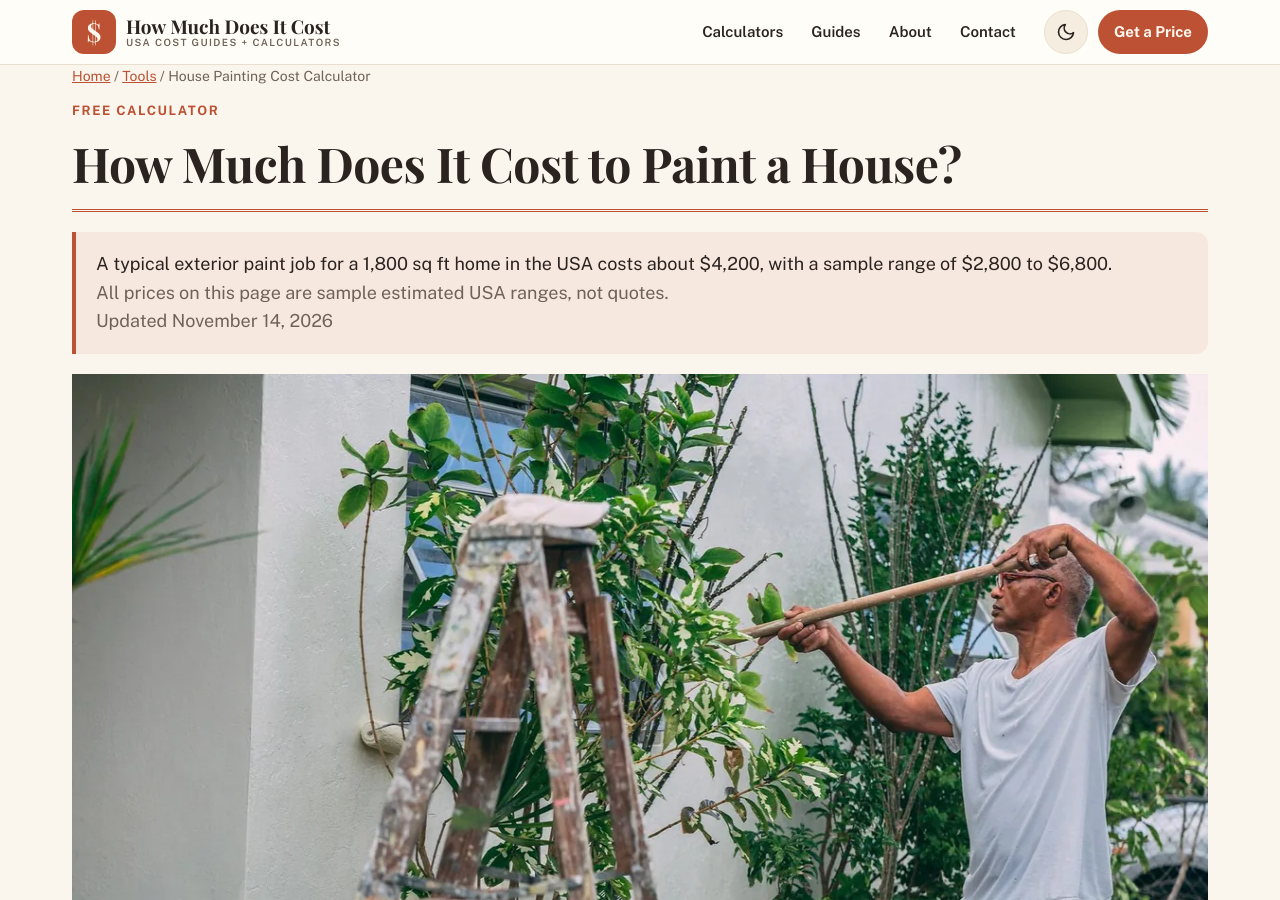
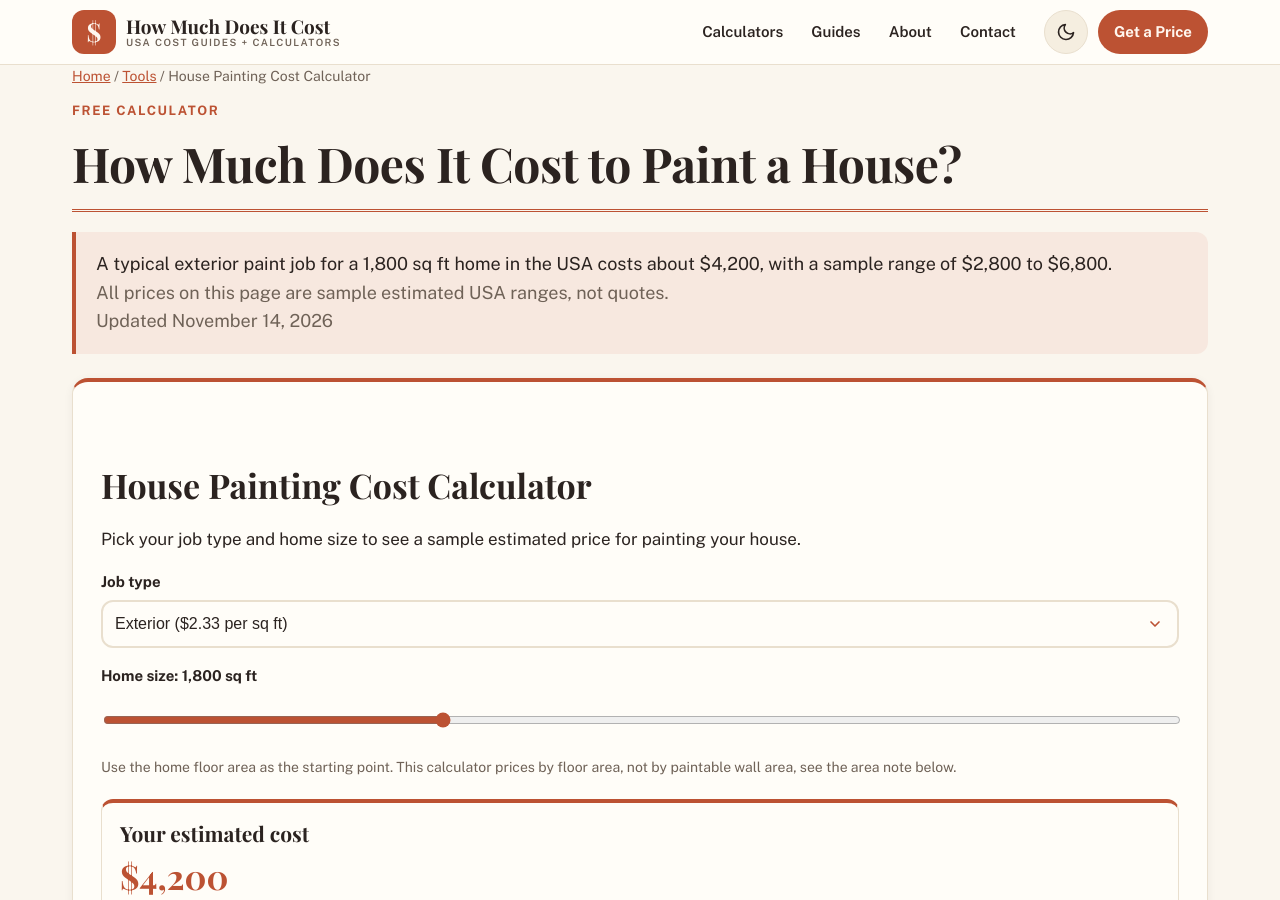
Before and after one commit to zaidmeo09-dhangal/howmuchdoesitcostusa, a Jekyll site: the page built from house-painting-cost-calculator.md, in a window 1280 px wide and 900 px high. Built offline with Jekyll 4.4.1, drawn with Linux system fonts in a browser that asks for light colours; some web fonts are replaced.

Commit message:
Initial deploy: add house-painting-cost-calculator.md

```diff
--- a/house-painting-cost-calculator.md
+++ b/house-painting-cost-calculator.md
@@ -5,11 +5,6 @@ meta_title: "How Much Does It Cost to Paint a House? Calculator"
 meta_description: "How much does it cost to paint a house? Estimate interior and exterior painting by home size, with low, typical, and high prices in the USA."
 permalink: /house-painting-cost-calculator/
 breadcrumb: Tools
-image: /assets/images/house-painting-hero.webp
-image_card: /assets/images/house-painting-card.webp
-image_alt: "Man painting the exterior wall of a house with a roller on a ladder"
-image_w: 1200
-image_h: 675
 schema: |
   {
     "@context": "https://schema.org",
@@ -105,8 +100,6 @@ schema: |
     <p class="note">All prices on this page are sample estimated USA ranges, not quotes.</p>
     <p class="updated-line">Updated November 14, 2026</p>
   </div>
-
-  <img class="calc-hero-img" src="{{ page.image | relative_url }}" srcset="{{ page.image_card | relative_url }} 800w, {{ page.image | relative_url }} 1200w" sizes="(max-width: 760px) 100vw, 1200px" width="{{ page.image_w | default: 1200 }}" height="{{ page.image_h | default: 800 }}" alt="{{ page.image_alt }}" loading="lazy" decoding="async"{% if page.image_pos %} style="object-position: {{ page.image_pos }};"{% endif %}>
 
   <div class="calc">
     <h2>House Painting Cost Calculator</h2>
@@ -356,9 +349,9 @@ schema: |
 
   <h2>Related calculators and guides</h2>
   <div class="grid related-grid">
-<div class="card related-card"><img class="card-img" src="{{ '/assets/images/movers-card.webp' | relative_url }}" srcset="{{ '/assets/images/movers-card.webp' | relative_url }} 800w, {{ '/assets/images/movers-hero.webp' | relative_url }} 1200w" sizes="(max-width: 760px) 100vw, 800px" width="800" height="500" alt="Two professional movers carrying cardboard boxes in a bright room on moving day" loading="lazy" decoding="async"><div class="card-top"><span class="card-cat">Moving</span></div><h3><a href="{{ '/movers-cost-calculator/' | relative_url }}">Movers Cost Calculator</a></h3><p class="price">$843 - $1,637</p><a class="card-cta" href="{{ '/movers-cost-calculator/' | relative_url }}">Calculate your price &rarr;</a></div>
-<div class="card related-card"><img class="card-img" src="{{ '/assets/images/roof-card.webp' | relative_url }}" srcset="{{ '/assets/images/roof-card.webp' | relative_url }} 800w, {{ '/assets/images/roof-hero.webp' | relative_url }} 1200w" sizes="(max-width: 760px) 100vw, 800px" width="800" height="500" alt="Roofer installing asphalt shingles on a residential roof with a nail gun" loading="lazy" decoding="async"><div class="card-top"><span class="card-cat">Home</span></div><h3><a href="{{ '/roof-replacement-cost-calculator/' | relative_url }}">Roof Replacement Cost Calculator</a></h3><p class="price">$7,528 - $11,475</p><a class="card-cta" href="{{ '/roof-replacement-cost-calculator/' | relative_url }}">Calculate your price &rarr;</a></div>
-<div class="card related-card"><img class="card-img" src="{{ '/assets/images/fence-card.webp' | relative_url }}" srcset="{{ '/assets/images/fence-card.webp' | relative_url }} 800w, {{ '/assets/images/fence-hero.webp' | relative_url }} 1200w" sizes="(max-width: 760px) 100vw, 800px" width="800" height="500" alt="Wooden fence and gate beside a stone path in a sunny backyard" loading="lazy" decoding="async"><div class="card-top"><span class="card-cat">Home</span></div><h3><a href="{{ '/fence-cost-calculator/' | relative_url }}">Fence Cost Calculator</a></h3><p class="price">$2,100 - $5,400</p><a class="card-cta" href="{{ '/fence-cost-calculator/' | relative_url }}">Calculate your price &rarr;</a></div>
+<div class="card related-card"><div class="card-art" aria-hidden="true"><svg aria-hidden="true" width="30" height="30" viewBox="0 0 24 24" fill="none" stroke="currentColor" stroke-width="1.8" stroke-linecap="round" stroke-linejoin="round"><path d="M2 5h12v11H2z"/><path d="M14 9h4l3 3v4h-7"/><circle cx="6" cy="18" r="1.8"/><circle cx="17" cy="18" r="1.8"/></svg></div><div class="card-top"><span class="card-cat">Moving</span></div><h3><a href="{{ '/movers-cost-calculator/' | relative_url }}">Movers Cost Calculator</a></h3><p class="price">$843 - $1,637</p><a class="card-cta" href="{{ '/movers-cost-calculator/' | relative_url }}">Calculate your price &rarr;</a></div>
+<div class="card related-card"><div class="card-art" aria-hidden="true"><svg aria-hidden="true" width="30" height="30" viewBox="0 0 24 24" fill="none" stroke="currentColor" stroke-width="1.8" stroke-linecap="round" stroke-linejoin="round"><path d="M2 12 12 3l10 9"/><path d="M6 10v10h12V10"/><path d="M9.5 14h2m2 0h2m-6 3h2m2 0h2"/></svg></div><div class="card-top"><span class="card-cat">Home</span></div><h3><a href="{{ '/roof-replacement-cost-calculator/' | relative_url }}">Roof Replacement Cost Calculator</a></h3><p class="price">$7,528 - $11,475</p><a class="card-cta" href="{{ '/roof-replacement-cost-calculator/' | relative_url }}">Calculate your price &rarr;</a></div>
+<div class="card related-card"><div class="card-art" aria-hidden="true"><svg aria-hidden="true" width="30" height="30" viewBox="0 0 24 24" fill="none" stroke="currentColor" stroke-width="1.8" stroke-linecap="round" stroke-linejoin="round"><path d="M4 3v18M10 3v18M16 3v18M20 3v18"/><path d="M3 8h18M3 16h18"/></svg></div><div class="card-top"><span class="card-cat">Home</span></div><h3><a href="{{ '/fence-cost-calculator/' | relative_url }}">Fence Cost Calculator</a></h3><p class="price">$2,100 - $5,400</p><a class="card-cta" href="{{ '/fence-cost-calculator/' | relative_url }}">Calculate your price &rarr;</a></div>
 </div>
 <ul class="chip-list">
   <li><a href="{{ '/blog/how-much-does-it-cost-to-paint-a-car/' | relative_url }}">How Much Does It Cost to Paint a Car? <span aria-hidden="true">&rarr;</span></a></li>
```
